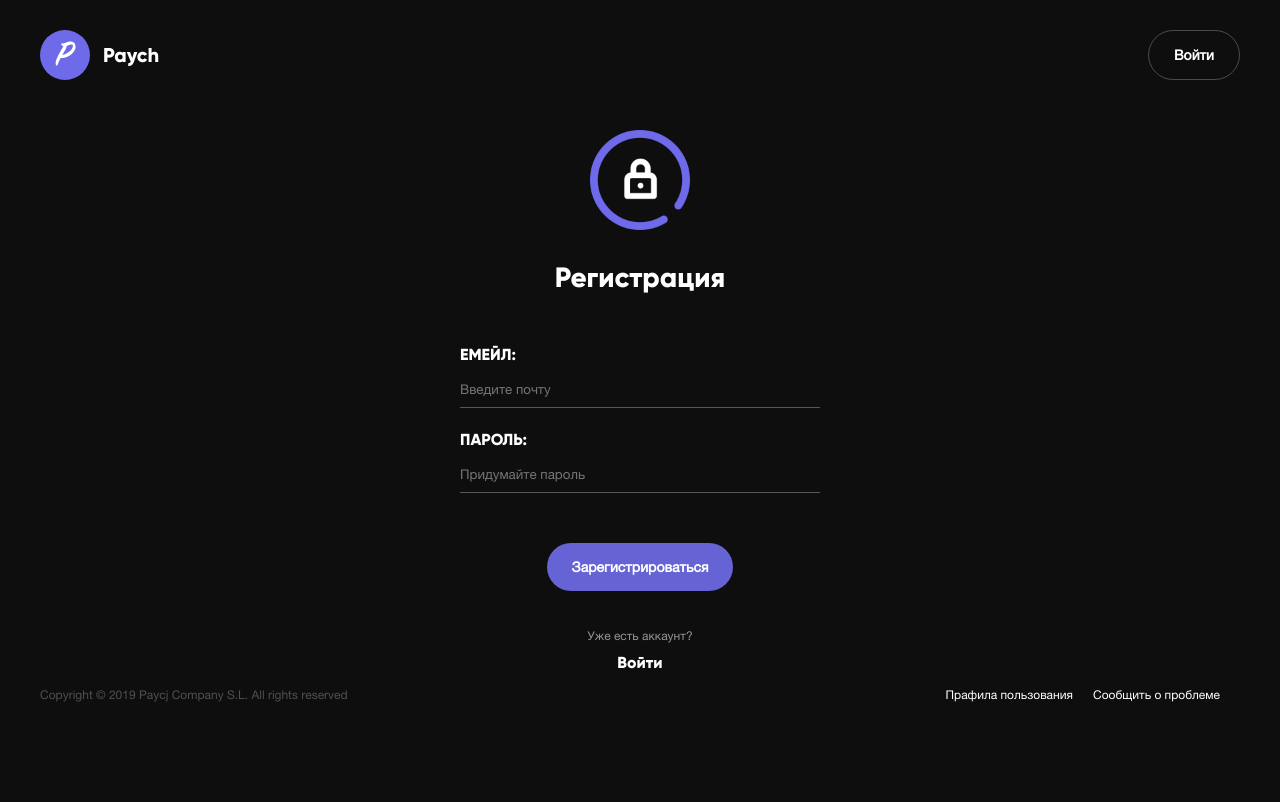
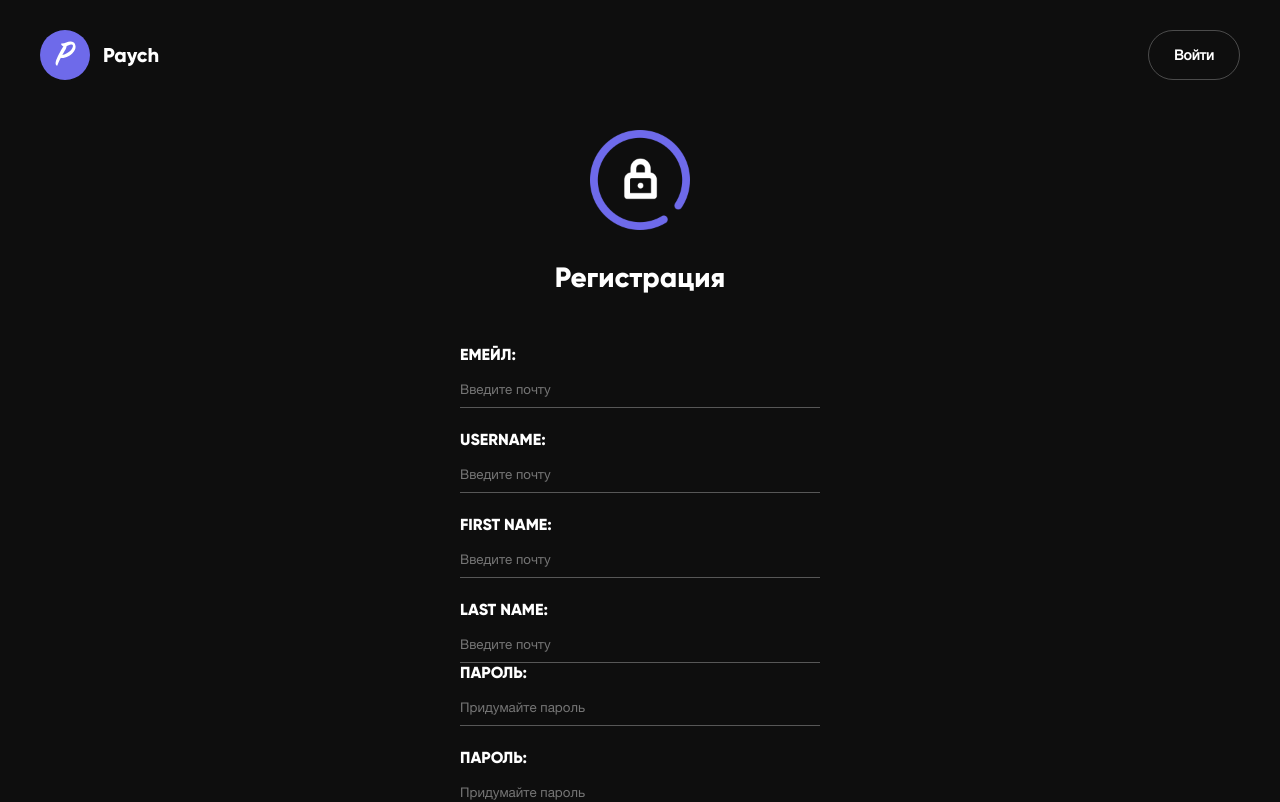
Before and after one commit to paych-dev/paych-front-end, a React (Create React App) app: page /register in a window 1280 px wide. Shown: the top 802 px of the page. Built offline with nearby package versions, Linux system fonts and the light colour scheme.

Commit message:
add Google Analytics, edit nav and registration

```diff
--- a/public/index.html
+++ b/public/index.html
@@ -1,6 +1,20 @@
 <!DOCTYPE html>
 <html lang="en">
+
 <head>
+  <!-- Global site tag (gtag.js) - Google Analytics -->
+  <script async src="https://www.googletagmanager.com/gtag/js?id=UA-147244880-1"></script>
+  <script>
+    window.dataLayer = window.dataLayer || [];
+
+    function gtag() {
+      dataLayer.push(arguments);
+    }
+    gtag('js', new Date());
+
+    gtag('config', 'UA-147244880-1');
+  </script>
+
   <meta charset="utf-8" />
   <link rel="shortcut icon" href="%PUBLIC_URL%/favicon.ico" />
   <meta name="viewport" content="width=device-width, initial-scale=1, user-scalable=0" />
@@ -21,6 +35,7 @@
     -->
   <title>React App</title>
 </head>
+
 <body>
   <noscript>You need to enable JavaScript to run this app.</noscript>
   <div id="root"></div>
@@ -35,4 +50,5 @@
       To create a production bundle, use `npm run build` or `yarn build`.
     -->
 </body>
+
 </html>
--- a/src/components/Navigation/Navigation.js
+++ b/src/components/Navigation/Navigation.js
@@ -14,20 +14,13 @@ import NotLogInLinks from './NotLoginLinks/NotLoginLinks'
 class Navigation extends React.Component {
 
   state = {
-    toggle: true,
-    userLogIn: false
+    toggle: true
   }
 
   toggleNavMenu = () => {
     let toggle = this.state.toggle
     toggle = !toggle
     this.setState({toggle: toggle})
-  }
-
-  userLogIn = () => {
-    let userLogIn = this.state.userLogIn
-    userLogIn = !userLogIn
-    this.setState({userLogIn: userLogIn})
   }
 
   render(){
@@ -46,8 +39,8 @@ class Navigation extends React.Component {
 
           <ul className={styles.navWrap}>
            {this.state.userLogIn
-              ? <LogInLinks style={styles.navElement} logIn={this.userLogIn}/>
-              : <NotLogInLinks style={styles.navElement}  logIn={this.userLogIn}/>}
+              ? <LogInLinks style={styles.navElement} />
+              : <NotLogInLinks style={styles.navElement} />}
           </ul>
 
           {this.state.toggle ?
@@ -65,5 +58,4 @@ class Navigation extends React.Component {
   }
 }
 
-
 export default Navigation
--- a/src/components/Navigation/NotLoginLinks/NotLoginLinks.js
+++ b/src/components/Navigation/NotLoginLinks/NotLoginLinks.js
@@ -4,7 +4,7 @@ import {Link} from 'react-router-dom';
 const NotLoginLinks = ({logIn}) => {
   return (
     <Fragment>
-      <li><Link to='/login' onClick={logIn}><button className='button outline-button'>Войти</button></Link></li>
+      <li><Link to='/login'><button className='button outline-button'>Войти</button></Link></li>
     </Fragment>
   )
 }
--- a/src/hoc/Layout.js
+++ b/src/hoc/Layout.js
@@ -1,7 +1,7 @@
 import React from 'react'
 import styles from './Layout.module.css'
 import Navigation from '../components/Navigation/Navigation'
-import {Link, NavLink, withRouter} from 'react-router-dom'
+import {NavLink, withRouter} from 'react-router-dom'
 
 class Layout extends React.Component {
 
@@ -26,13 +26,13 @@ class Layout extends React.Component {
           {this.props.children}
         </main>
 
-        <footer className={styles.Footer}>
+        {/* <footer className={styles.Footer}>
           <span className={styles.Footer_text}>Copyright © 2019 Paycj Company S.L. All rights reserved</span>
           <ul className={styles.Footer_nav}>
             <li><Link to='/'>Прафила пользования</Link></li>
             <li><Link to='/'>Сообщить о проблеме</Link></li>
           </ul>
-        </footer>
+        </footer> */}
       </div>
     )
   };
--- a/src/hoc/Layout.module.css
+++ b/src/hoc/Layout.module.css
@@ -15,7 +15,7 @@
   }
 
   .Wrap {
-    padding: 30px 40px 0;
+    padding: 30px 40px 20px;
   }
 
   .Main_Navigate {
@@ -36,38 +36,4 @@
   .Main_Navigate a:first-child {
     margin-right: 50px;
   }
-
-  .Footer {
-    width: 100%;
-    height: 45px;
-    clear: both;
-    margin-top: auto;
-
-    display: flex;
-    justify-content: space-between;
-    align-items: center;
-    font-size: 12px;
-  }
-
-  .Footer_text {
-    line-height: 1.5;
-    color: #505050;
-  }
-
-  .Footer_nav {
-    text-decoration: none;
-  }
-
-  .Footer_nav li {
-    float: left;
-    margin-right: 20px;
-  }
-
-  .Footer_nav a {
-    text-decoration: none;
-    color: white;
-  }
-
-
-
 }
--- a/src/pages/Registration/Registration.js
+++ b/src/pages/Registration/Registration.js
@@ -4,27 +4,97 @@ import { Link } from 'react-router-dom'
 import IconHeader from '../../components/IconHeader/IconHeader'
 import signUpIcon from '../../assets/signup.png';
 
-const Registration = () => {
+class Registration extends React.Component {
+  state = {
+    userInfo: {
+      email: '',
+      password: '',
+      last_name: '',
+      first_name: '',
+      username: '',
+      password_confirmation: ''
+    }
+  }
+  onChangeHandler = event => {
+    const userInfo = {...this.state.userInfo};
+    userInfo[event.target.id] = event.target.value;
+    this.setState({userInfo: userInfo});
+  }
+
+  onSubmintHandler = event => {
+    event.preventDefault();
+
+    // (async () => {
+    //   const login = await fetch('https://api.paych.sergo.if.ua/auth/login', {
+    //     method: 'POST',
+    //     headers: {
+    //       'Accept': 'application/json',
+    //       'Content-Type': 'application/json'
+    //     },
+    //     body: JSON.stringify({'lel':'lel'})
+    //   });
+    //   const content = await login.json();
+
+    //   console.log(content);
+    // })();
+
+    const loginUser = async userInfo => {
+      let response = await fetch(`https://api.paych.sergo.if.ua/auth/register`, {
+        method: 'POST',
+        headers: {
+          'Accept': 'application/json',
+          'Content-Type': 'application/json'
+        },
+        body: JSON.stringify(userInfo)
+      });
+
+      let data = await response.json();
+      console.log(data)
+      return data;
+    }
+
+    (async () => {
+      let userToken = await loginUser(this.state.userInfo);
+      console.log(userToken)
+    })();
+  }
+
+  render(){
     return (
       <div className='formWrap'>
 
         <IconHeader img={signUpIcon} title={'Регистрация'}/>
 
-      <form className='form'>
+        <form className='form' onSubmit={this.onSubmintHandler}>
           <div className='formFields'>
 
             <fieldset className='formGroup'>
               <label htmlFor='email' className='formLabel'>ЕМЕЙЛ:</label>
-            <input id='email' type='email' name='email' autoComplete='off' placeholder='Введите почту' />
+              <input onChange={this.onChangeHandler} id='email' type='email' name='email' autoComplete='off' placeholder='Введите почту' />
             </fieldset>
-
+            <fieldset className='formGroup'>
+              <label htmlFor='username' className='formLabel'>USERNAME:</label>
+              <input onChange={this.onChangeHandler} id='username' type='text' name='username' autoComplete='off' placeholder='Введите почту' />
+            </fieldset>
+            <fieldset className='formGroup'>
+              <label htmlFor='first_name' className='formLabel'>FIRST NAME:</label>
+              <input onChange={this.onChangeHandler} id='first_name' type='text' name='first_name' autoComplete='off' placeholder='Введите почту' />
+            </fieldset>
+            <fieldset className='last_name'>
+              <label htmlFor='email' className='formLabel'>LAST NAME:</label>
+              <input onChange={this.onChangeHandler} id='last_name' type='text' name='last_name' autoComplete='off' placeholder='Введите почту' />
+            </fieldset>
             <fieldset className='formGroup'>
               <label htmlFor='password' className='formLabel'>ПАРОЛЬ:</label>
-            <input id='password' type='password' autoComplete='off' placeholder='Придумайте пароль' />
+              <input onChange={this.onChangeHandler} id='password' type='password' autoComplete='off' placeholder='Придумайте пароль' />
+            </fieldset>
+            <fieldset className='formGroup'>
+              <label htmlFor='password_confirmation' className='formLabel'>ПАРОЛЬ:</label>
+              <input onChange={this.onChangeHandler} id='password_confirmation' type='password' autoComplete='off' placeholder='Придумайте пароль' />
             </fieldset>
           </div>
 
-        <button className='button blue-radius-btn29 register-btn' onClick={(e) => e.preventDefault()}>Зарегистрироваться</button>
+          <button className='button blue-radius-btn29 register-btn'>Зарегистрироваться</button>
 
           <div className='alreadySignUp'>
             <p>Уже есть аккаунт?</p>
@@ -34,6 +104,8 @@ const Registration = () => {
         </form>
       </div>
     );
+  }
+
 };
 
 export default Registration
--- a/src/store/actions.js
+++ b/src/store/actions.js
@@ -1 +1,7 @@
 export const ADD_POST = 'ADD_POST';
+
+export const USER_LOGIN_START = 'USER_LOGIN_START';
+export const USER_LOGIN_SUCCESS = 'USER_LOGIN_SUCCESS';
+export const USER_LOGIN_FAILED = 'USER_LOGIN_FAILED';
+
+export const USER_REGISTER = 'USER_REGISTER_START';
--- a/src/store/reducer.js
+++ b/src/store/reducer.js
@@ -4,6 +4,31 @@ let allClubs = [{
   id: 1,
   title: 'The GRIMMS',
   img: 'https://about.canva.com/wp-content/uploads/sites/3/2016/08/Band-Logo.png',
+  desc: 'Enterpreneur investor. Cofounder at AirBNB. Love football, books and cars.'
+}, {
+  id: 2,
+  title: 'Nintendo Switch',
+  img: 'https://i1.ytimg.com/vi/f5uik5fgIaI/maxresdefault.jpg',
+  desc: 'Enterpreneur investor. Cofounder at AirBNB. Love football, books and cars.'
+}, {
+  id: 3,
+  title: 'Voyage Americas',
+  img: 'https://www.skydesigner.me/wp-content/uploads/2018/12/Voyage-logo.png',
+  desc: 'Enterpreneur investor. Cofounder at AirBNB. Love football, books and cars.'
+}, {
+  id: 4,
+  title: 'Japan Branding Awards 2019 - 1961',
+  img: 'https://news.panasonic.com/global/images/01_Japan_Branding_Awards_2018_thumb.jpg',
+  desc: 'Enterpreneur investor. Cofounder at AirBNB. Love football, books and cars.'
+}, {
+  id: 5,
+  title: 'Anime ( Not a gay)',
+  img: 'https://designiconic.com/maker/wp-content/uploads/2019/03/Anime-Logo.png',
+  desc: 'Enterpreneur investor. Cofounder at AirBNB. Love football, books and cars.'
+}, {
+  id: 6,
+  title: 'KINGDOM',
+  img: 'https://cdn1.designhill.com/uploads/personal_designs/fa8df761b8e563bcf8bd60f74f2ea4ca-c31c9b35ef5d46e05e1b454ba5eb9cab15565412399598.png?ver=2.9.50',
   desc: 'Enterpreneur investor. Cofounder at AirBNB. Love football, books and cars.'
 }, {
   id: 2,
```
Lines whose indentation alone changed are shown as unchanged.
